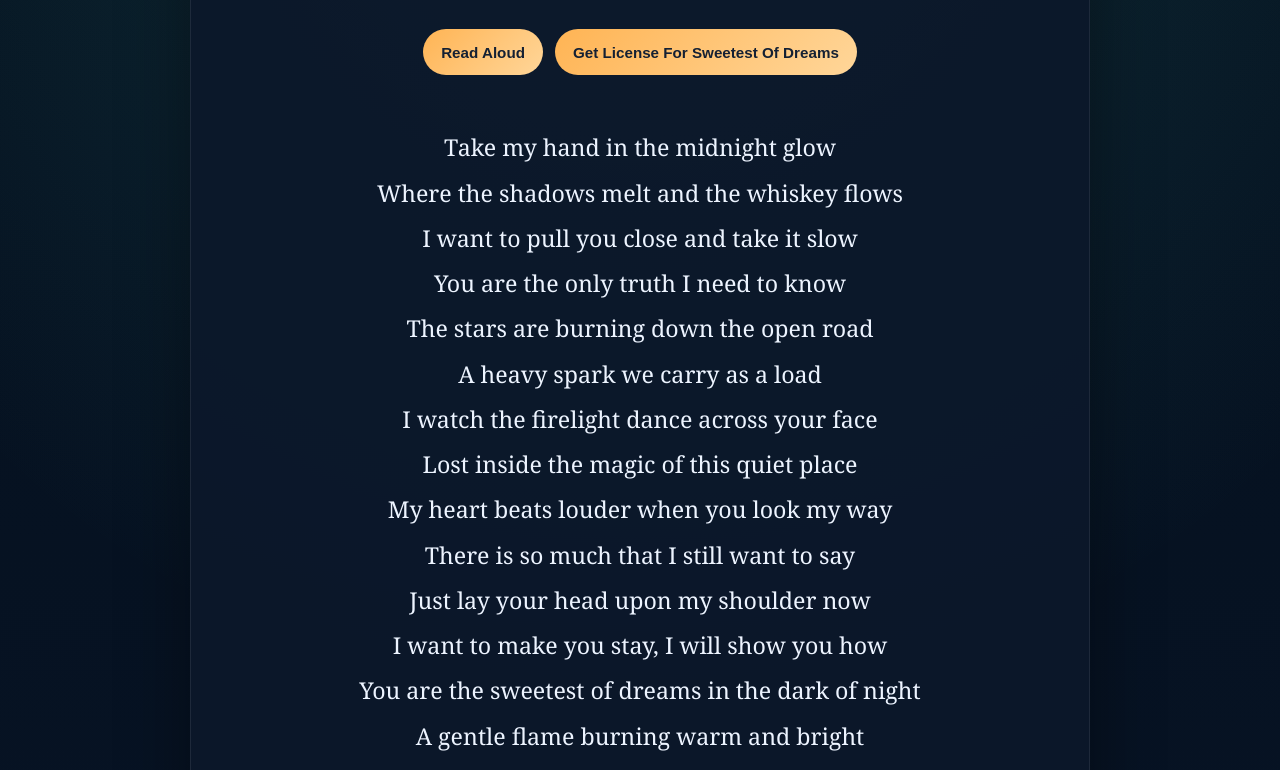
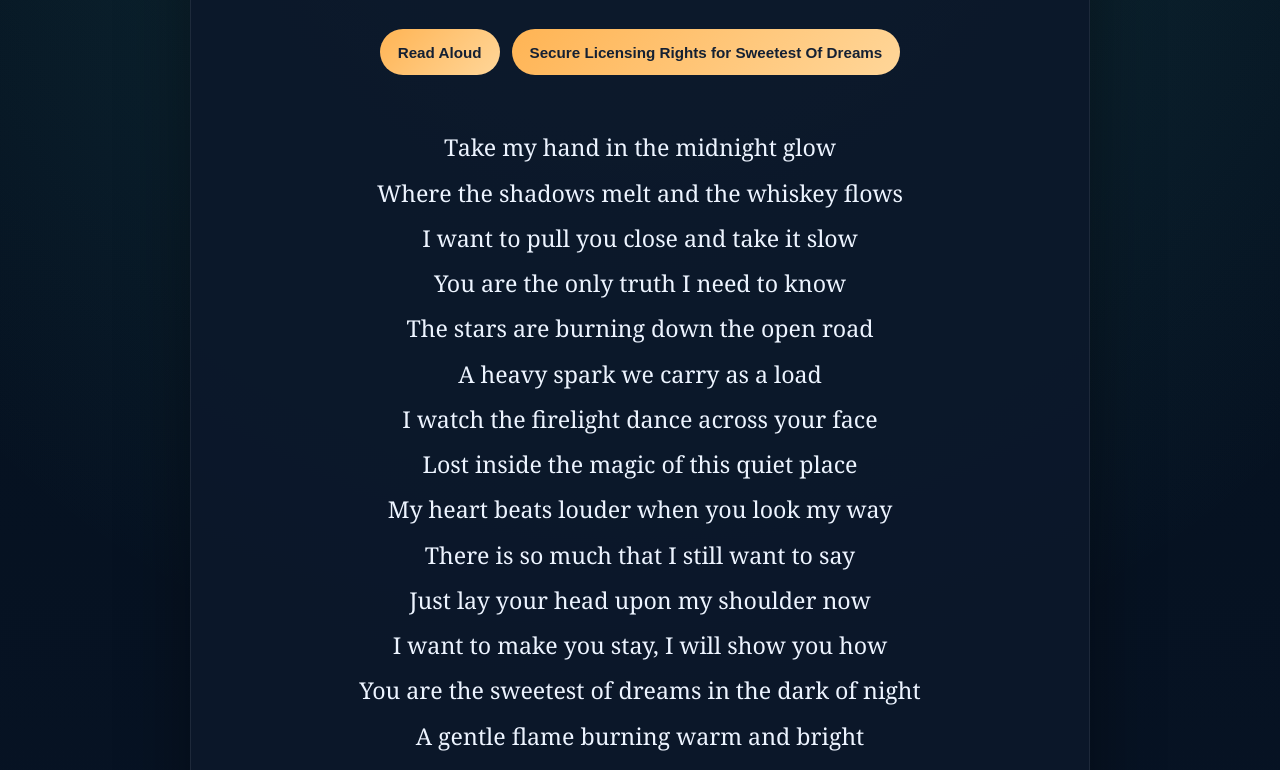
Before and after one commit to ImAbuSayed/sweetest-of-dreams, a plain HTML site: page index.html in a window 1280 px wide. Shown: the part 227-997 px from the top of the page. Drawn offline with Linux system fonts and the light colour scheme.

```diff
--- a/index.html
+++ b/index.html
@@ -537,7 +537,7 @@
 
         <div class="controls">
             <button class="btn-speak" id="speakBtn" title="Read the lyrics aloud"><span id="speakText">Read Aloud</span></button>
-            <a href="https://music.abusayed.com.bd/Licensing/?https://imabusayed.github.io/sweetest-of-dreams/" class="btn-license" title="Get licensing for this song" target="_blank">Get License For Sweetest Of Dreams</a>
+            <a href="https://music.abusayed.com.bd/Licensing/?https://imabusayed.github.io/sweetest-of-dreams/" class="btn-license" title="Get licensing for this song" target="_blank">Secure Licensing Rights for Sweetest Of Dreams</a>
 
         </div>
         <br>
```
Also changed, not shown: llms.txt, manifest.json, 1 other file.
